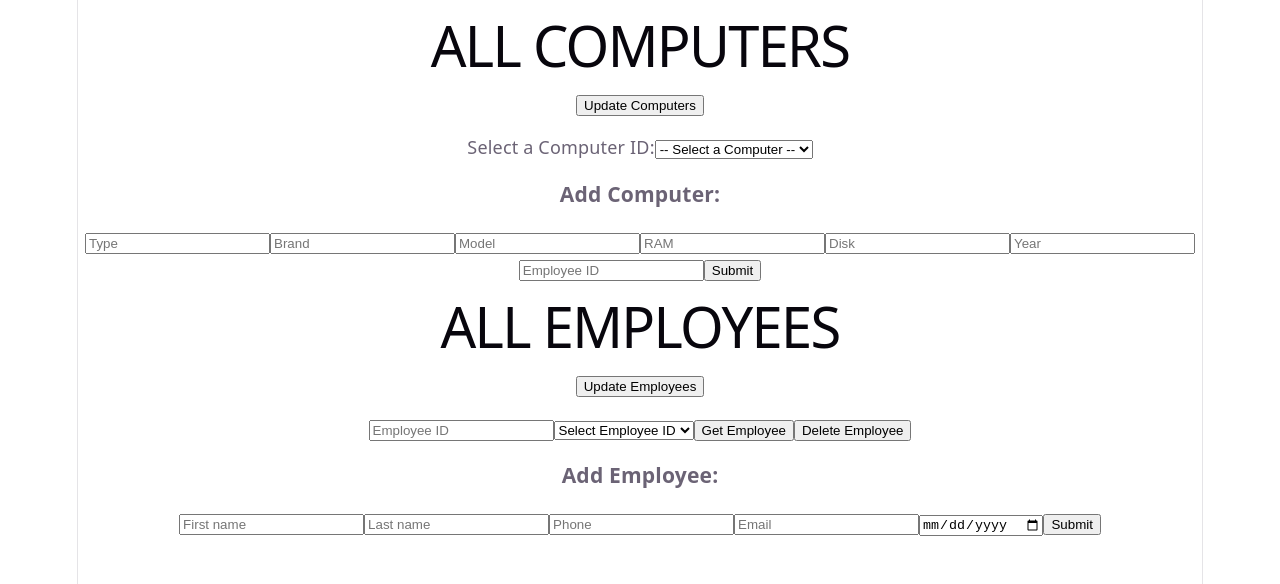
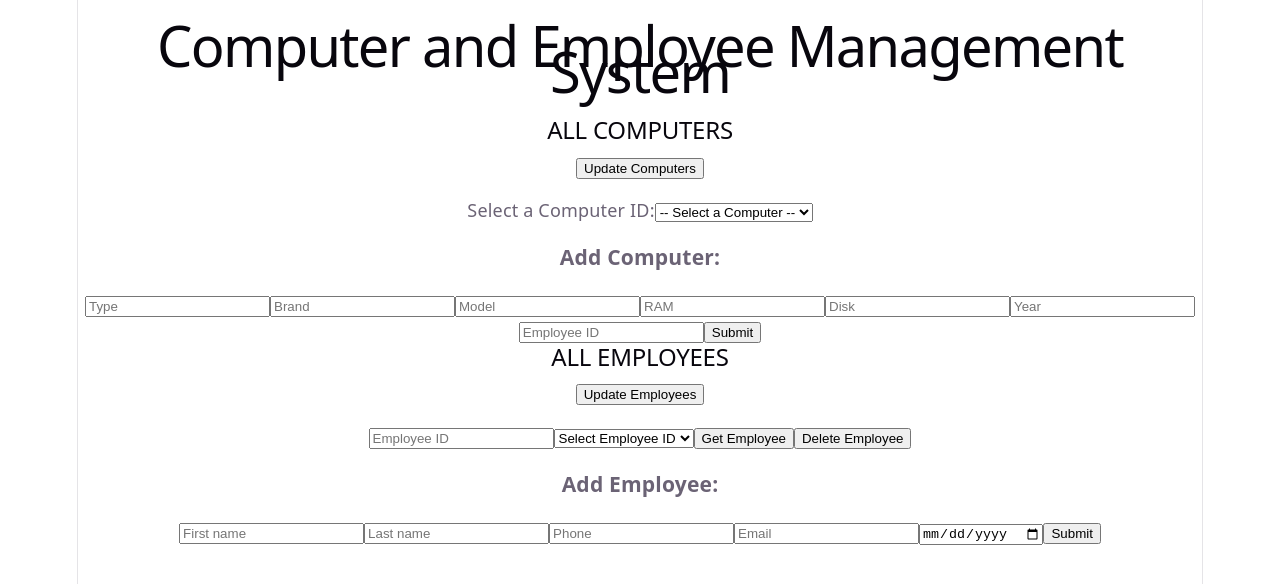
Before and after one commit to lazy-glitch83/linda-hallberg-patricia-petterssson-react-2026, a React (Vite) app in the folder project-client/: page / in a window 1280 px wide. Shown: the top 584 px of the page. Built offline with nearby package versions, Linux system fonts and the light colour scheme.

Commit message:
APP.JSX DONE

```diff
--- a/project-client/src/App.jsx
+++ b/project-client/src/App.jsx
@@ -4,10 +4,11 @@ import Employees from "./employees.jsx";
 
 function App() {
   return (
-    <div className="devices">
-      <h1>ALL COMPUTERS</h1>
+    <div className="app-container">
+      <h1>Computer and Employee Management System</h1>
+      <h2>ALL COMPUTERS</h2>
       <Computers />
-      <h1>ALL EMPLOYEES</h1>
+      <h2>ALL EMPLOYEES</h2>
       <Employees />
     </div>
   );
```
Also changed, not shown: 1 other file (tests, documents, lock files or other folders).
